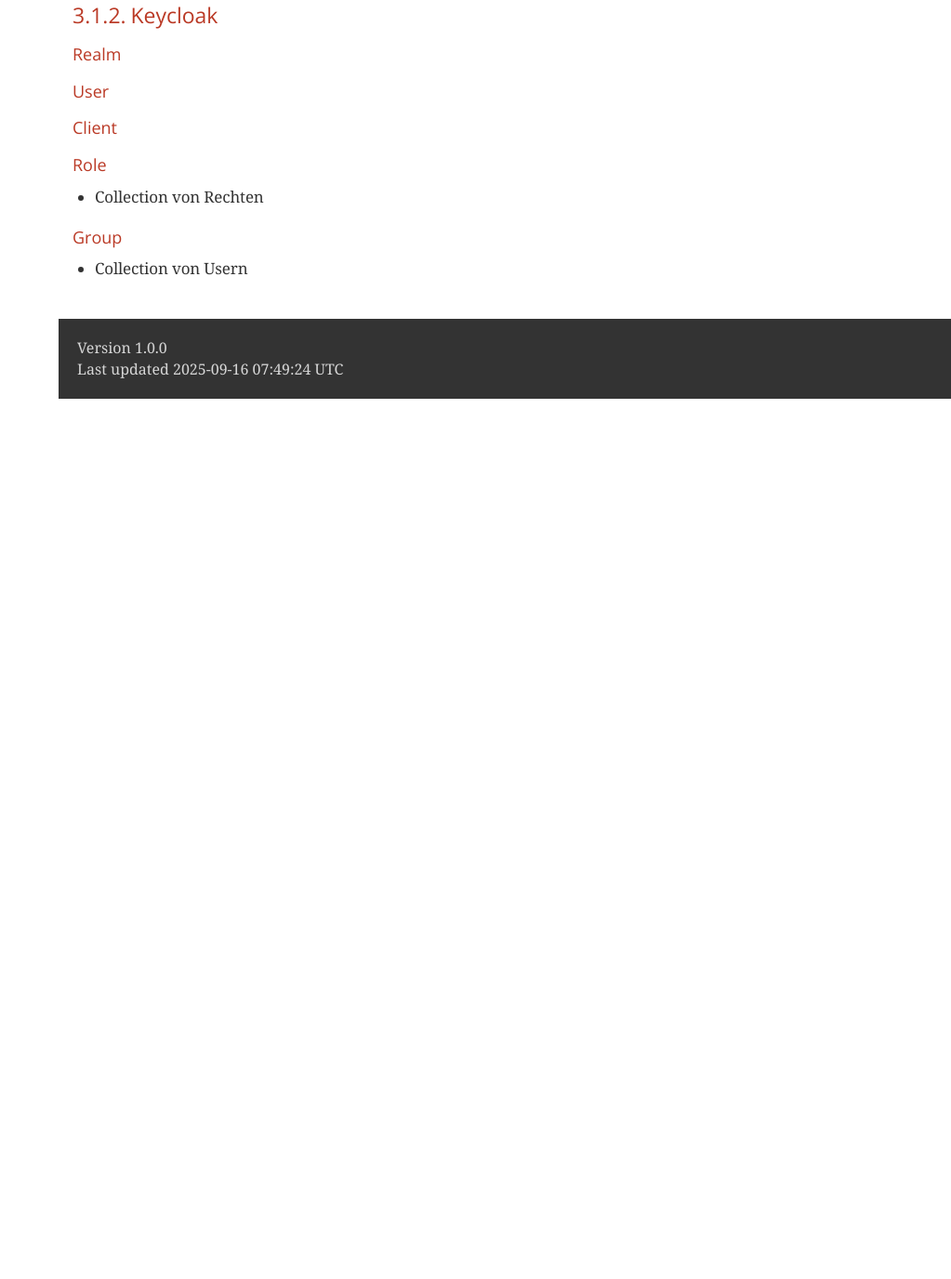
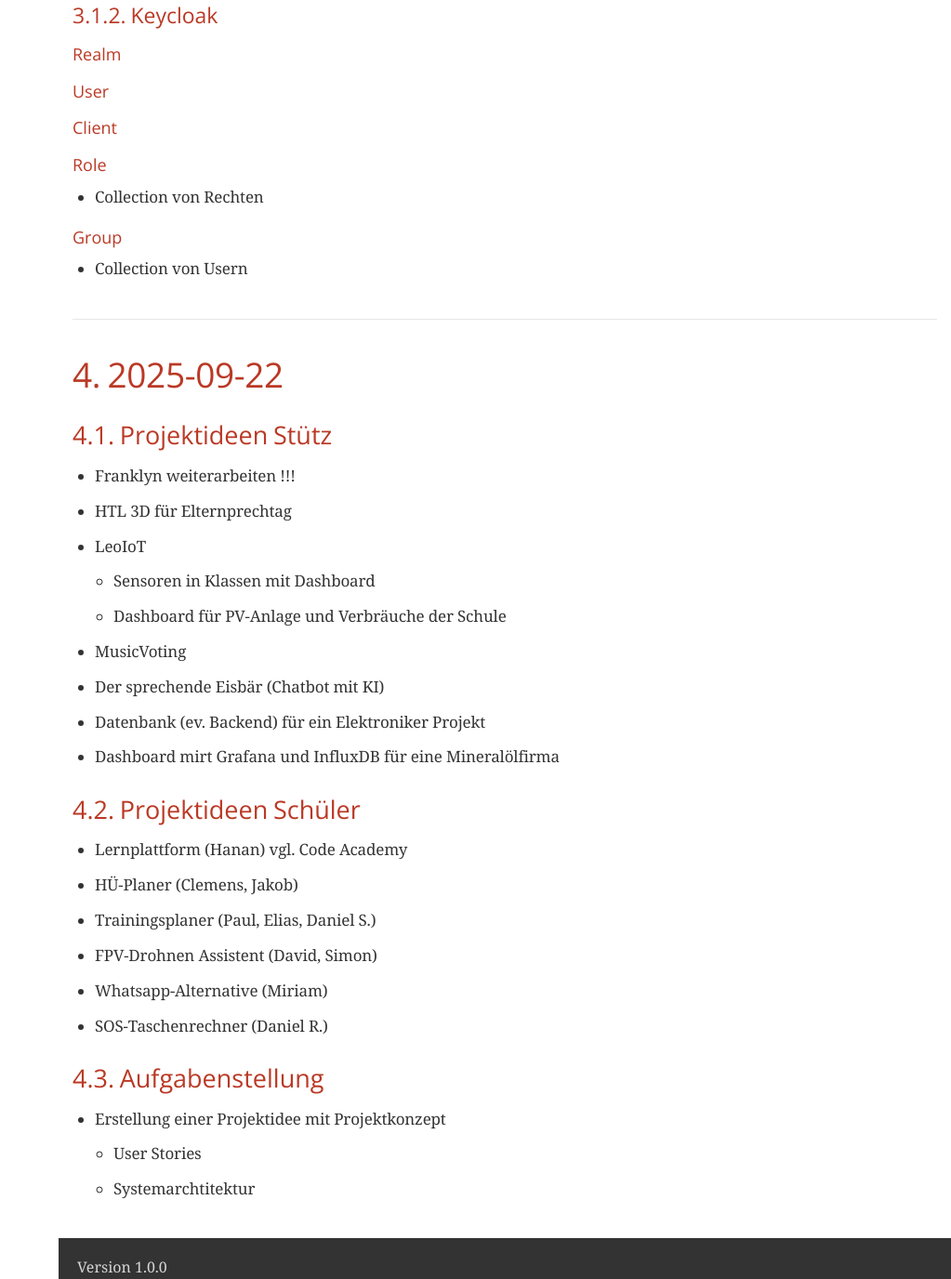
Before and after one commit to 2526-4ahitm-itp/2526-4ahitm-itp-lecture-notes, a plain HTML site: page index.html in a window 1280 px wide. Shown: the part 1424-2800 px from the top of the page at 93% size, without its empty margins (257-1280 px from the left). Before the commit the page ends 1853 px from the top, so only its background shows below. Drawn offline with nearby package versions, Linux system fonts and the light colour scheme; a web font is replaced by a local one.

Commit message:
Deploying to gh-pages from @ 2526-4ahitm-itp/2526-4ahitm-itp-lecture-notes@b7e3a3b0cdac031a3d0db33e92ad8fa74d1544fd 🚀

```diff
--- a/index.html
+++ b/index.html
@@ -451,7 +451,7 @@
 <div class="details">
 <span id="author" class="author">Thomas Stütz</span><br>
 <span id="revnumber">version 1.0.0,</span>
-<span id="revdate">2025-09-16</span>
+<span id="revdate">2025-09-22</span>
 <br><span id="revremark">Lecture Notes for Courses at HTL Leonding</span>
 </div>
 <div id="toc" class="toc2">
@@ -466,6 +466,13 @@
 <li><a href="#_2025_09_16">3. 2025-09-16</a>
 <ul class="sectlevel2">
 <li><a href="#_authentifizierung_und_autorisierung">3.1. Authentifizierung und Autorisierung</a></li>
+</ul>
+</li>
+<li><a href="#_2025_09_22">4. 2025-09-22</a>
+<ul class="sectlevel2">
+<li><a href="#_projektideen_stütz">4.1. Projektideen Stütz</a></li>
+<li><a href="#_projektideen_schüler">4.2. Projektideen Schüler</a></li>
+<li><a href="#_aufgabenstellung">4.3. Aufgabenstellung</a></li>
 </ul>
 </li>
 </ul>
@@ -618,11 +625,99 @@
 </div>
 </div>
 </div>
+<div class="sect1">
+<h2 id="_2025_09_22"><a class="anchor" href="#_2025_09_22"></a>4. 2025-09-22</h2>
+<div class="sectionbody">
+<div class="sect2">
+<h3 id="_projektideen_stütz"><a class="anchor" href="#_projektideen_stütz"></a>4.1. Projektideen Stütz</h3>
+<div class="ulist">
+<ul>
+<li>
+<p>Franklyn weiterarbeiten !!!</p>
+</li>
+<li>
+<p>HTL 3D für Elternprechtag</p>
+</li>
+<li>
+<p>LeoIoT</p>
+<div class="ulist">
+<ul>
+<li>
+<p>Sensoren in Klassen mit Dashboard</p>
+</li>
+<li>
+<p>Dashboard für PV-Anlage und Verbräuche der Schule</p>
+</li>
+</ul>
+</div>
+</li>
+<li>
+<p>MusicVoting</p>
+</li>
+<li>
+<p>Der sprechende Eisbär (Chatbot mit KI)</p>
+</li>
+<li>
+<p>Datenbank (ev. Backend) für ein Elektroniker Projekt</p>
+</li>
+<li>
+<p>Dashboard mirt Grafana und InfluxDB für eine Mineralölfirma</p>
+</li>
+</ul>
+</div>
+</div>
+<div class="sect2">
+<h3 id="_projektideen_schüler"><a class="anchor" href="#_projektideen_schüler"></a>4.2. Projektideen Schüler</h3>
+<div class="ulist">
+<ul>
+<li>
+<p>Lernplattform (Hanan) vgl. Code Academy</p>
+</li>
+<li>
+<p>HÜ-Planer (Clemens, Jakob)</p>
+</li>
+<li>
+<p>Trainingsplaner (Paul, Elias, Daniel S.)</p>
+</li>
+<li>
+<p>FPV-Drohnen Assistent (David, Simon)</p>
+</li>
+<li>
+<p>Whatsapp-Alternative (Miriam)</p>
+</li>
+<li>
+<p>SOS-Taschenrechner (Daniel R.)</p>
+</li>
+</ul>
+</div>
+</div>
+<div class="sect2">
+<h3 id="_aufgabenstellung"><a class="anchor" href="#_aufgabenstellung"></a>4.3. Aufgabenstellung</h3>
+<div class="ulist">
+<ul>
+<li>
+<p>Erstellung einer Projektidee mit Projektkonzept</p>
+<div class="ulist">
+<ul>
+<li>
+<p>User Stories</p>
+</li>
+<li>
+<p>Systemarchtitektur</p>
+</li>
+</ul>
+</div>
+</li>
+</ul>
+</div>
+</div>
+</div>
+</div>
 </div>
 <div id="footer">
 <div id="footer-text">
 Version 1.0.0<br>
-Last updated 2025-09-16 07:49:24 UTC
+Last updated 2025-09-22 10:45:26 UTC
 </div>
 </div>
 </body>
```
Also changed, not shown: demo.html (+2 -2 lines), minutes-of-meeting.html (+2 -2 lines), sysspec.html (+2 -2 lines).
